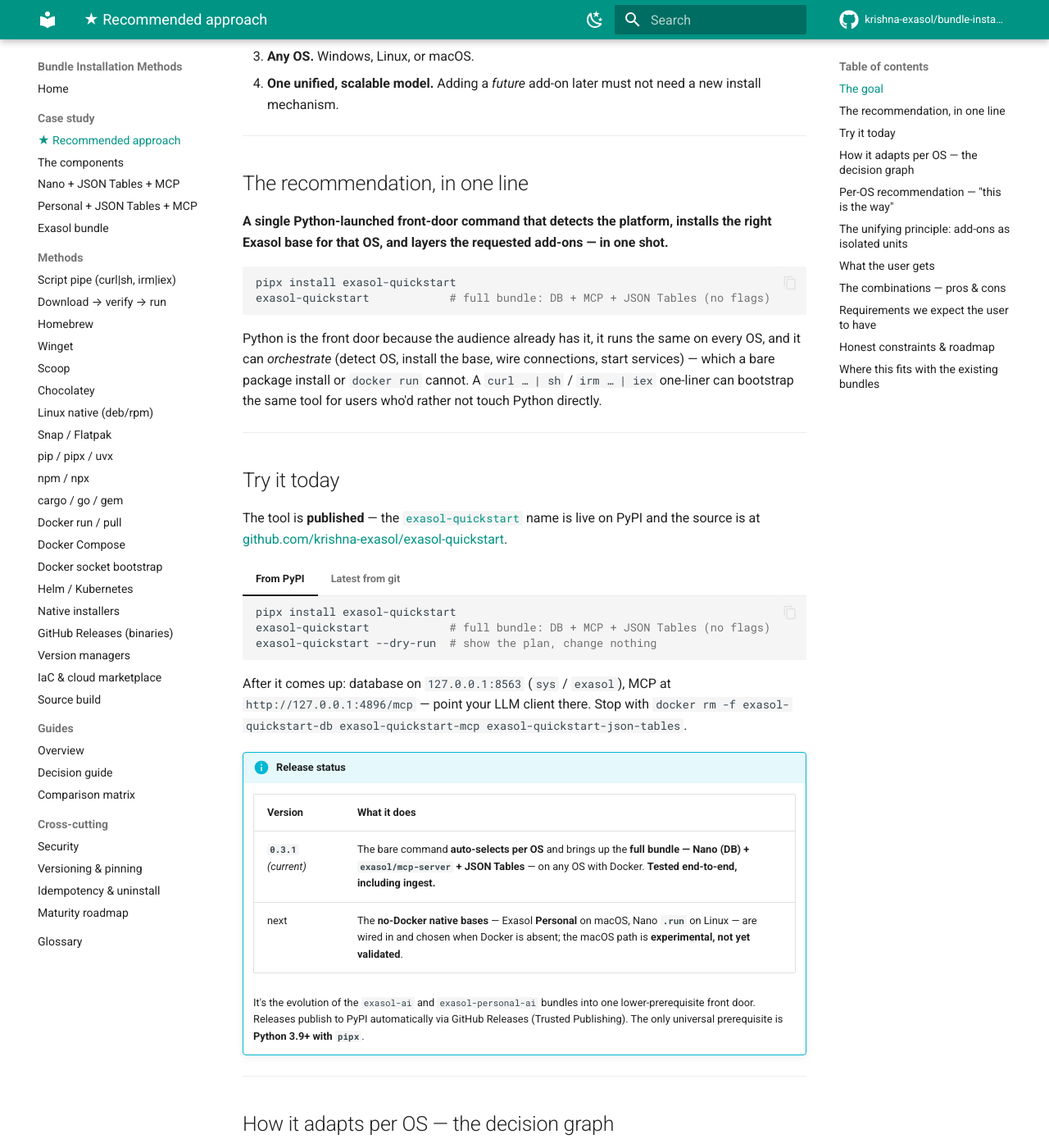
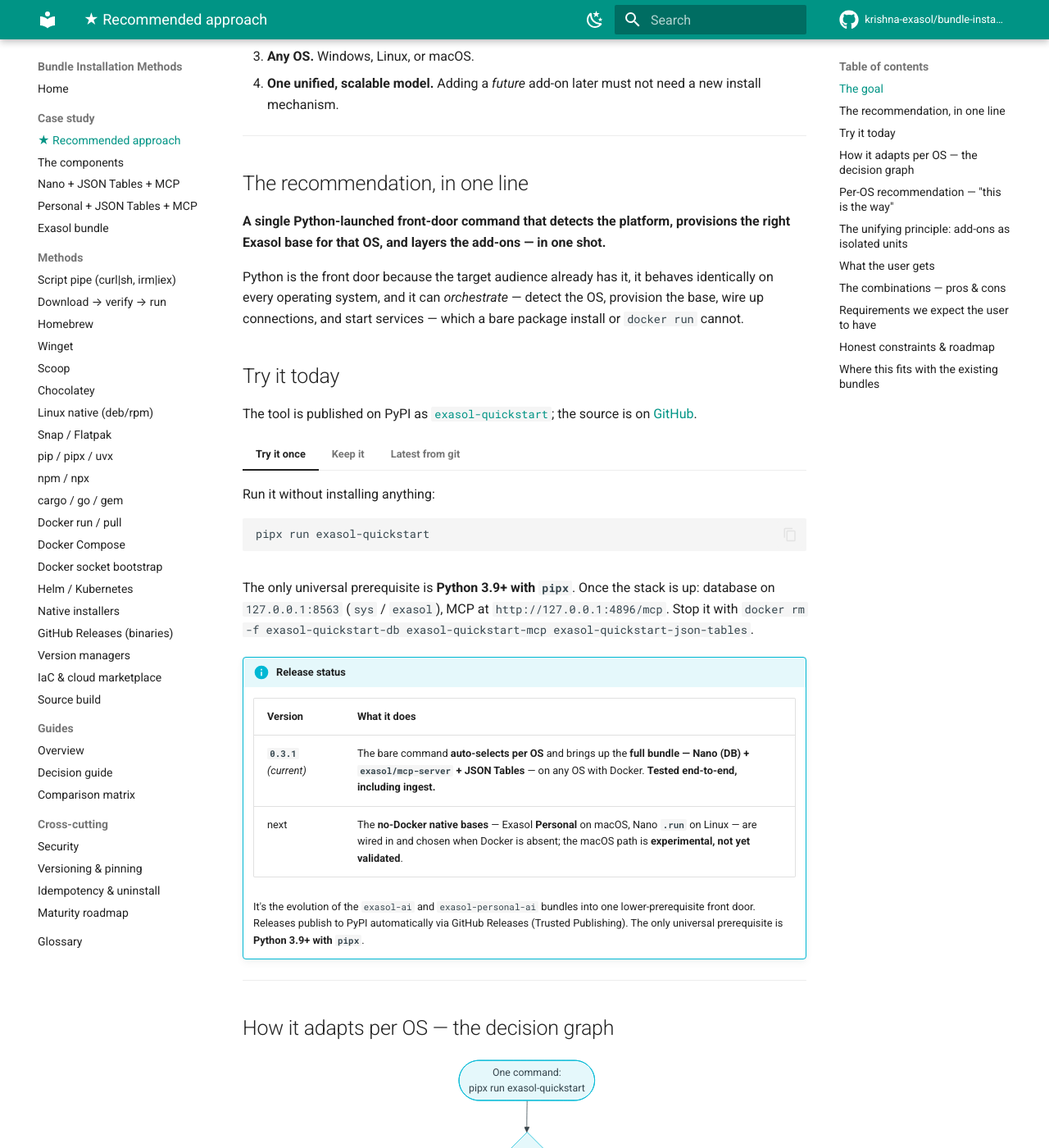
Before and after one commit to krishna-exasol/bundle-installation-methods, an MkDocs documentation site: the page built from docs/case-studies/recommended-approach.md, in a window 1280 px wide and 1400 px high, scrolled down 519 px. Shown: the whole window at 82% size. Built offline with MkDocs 1.6.1 and Material for MkDocs 9.7.7, drawn with Linux system fonts in a browser that asks for light colours; comment, search, counter and statistics services are not loaded.

Commit message:
Recommended-approach: production-grade install section — try via 'pipx run', keep via install+chain; tidy front-door wording

````diff
--- a/docs/case-studies/recommended-approach.md
+++ b/docs/case-studies/recommended-approach.md
@@ -17,37 +17,37 @@
 
 ## The recommendation, in one line
 
-**A single Python-launched front-door command that detects the platform, installs the right Exasol base for that OS, and layers the requested add-ons — in one shot.**
+**A single Python-launched front-door command that detects the platform, provisions the right Exasol base for that OS, and layers the add-ons — in one shot.**
 
-```bash
-pipx install exasol-quickstart
-exasol-quickstart            # full bundle: DB + MCP + JSON Tables (no flags)
-```
-
-Python is the front door because the audience already has it, it runs the same on every OS, and it can *orchestrate* (detect OS, install the base, wire connections, start services) — which a bare package install or `docker run` cannot. A `curl … | sh` / `irm … | iex` one-liner can bootstrap the same tool for users who'd rather not touch Python directly.
-
----
+Python is the front door because the target audience already has it, it behaves identically on every operating system, and it can *orchestrate* — detect the OS, provision the base, wire up connections, and start services — which a bare package install or `docker run` cannot.
 
 ## Try it today
 
-The tool is **published** — the [`exasol-quickstart`](https://pypi.org/project/exasol-quickstart/) name is live on PyPI and the source is at [github.com/krishna-exasol/exasol-quickstart](https://github.com/krishna-exasol/exasol-quickstart).
+The tool is published on PyPI as [`exasol-quickstart`](https://pypi.org/project/exasol-quickstart/); the source is on [GitHub](https://github.com/krishna-exasol/exasol-quickstart).
 
-=== "From PyPI"
+=== "Try it once"
+
+    Run it without installing anything:
 
     ```bash
-    pipx install exasol-quickstart
-    exasol-quickstart            # full bundle: DB + MCP + JSON Tables (no flags)
-    exasol-quickstart --dry-run  # show the plan, change nothing
+    pipx run exasol-quickstart
+    ```
+
+=== "Keep it"
+
+    Install the command so you can run it again later (recommended for repeated use and the `json-tables` subcommands):
+
+    ```bash
+    pipx install exasol-quickstart && exasol-quickstart
     ```
 
 === "Latest from git"
 
     ```bash
-    pipx install git+https://github.com/krishna-exasol/exasol-quickstart.git
-    exasol-quickstart
+    pipx run --spec git+https://github.com/krishna-exasol/exasol-quickstart.git exasol-quickstart
     ```
 
-After it comes up: database on `127.0.0.1:8563` (`sys` / `exasol`), MCP at `http://127.0.0.1:4896/mcp` — point your LLM client there. Stop with `docker rm -f exasol-quickstart-db exasol-quickstart-mcp exasol-quickstart-json-tables`.
+The only universal prerequisite is **Python 3.9+ with `pipx`**. Once the stack is up: database on `127.0.0.1:8563` (`sys` / `exasol`), MCP at `http://127.0.0.1:4896/mcp`. Stop it with `docker rm -f exasol-quickstart-db exasol-quickstart-mcp exasol-quickstart-json-tables`.
 
 !!! info "Release status"
     | Version | What it does |
````
